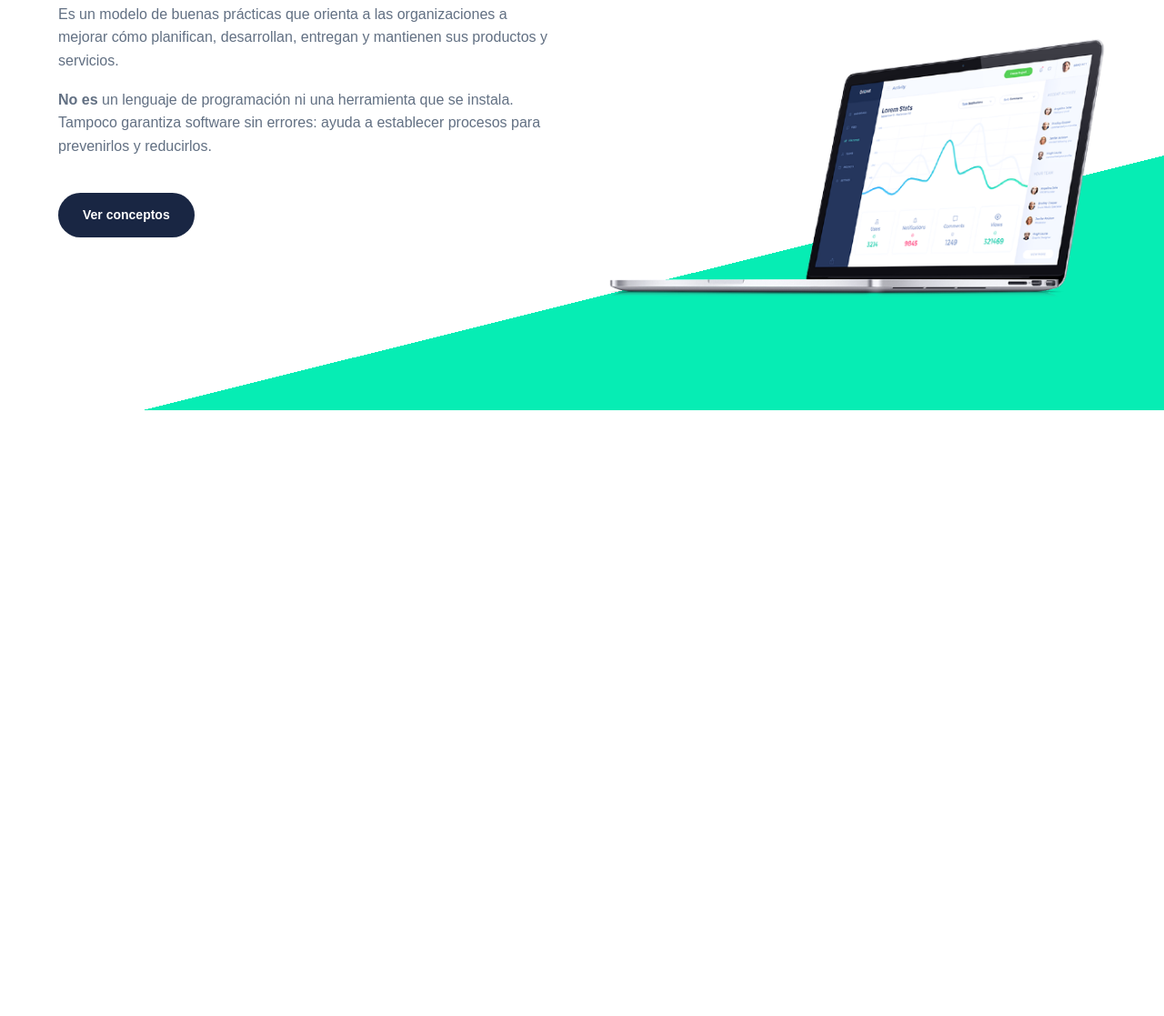
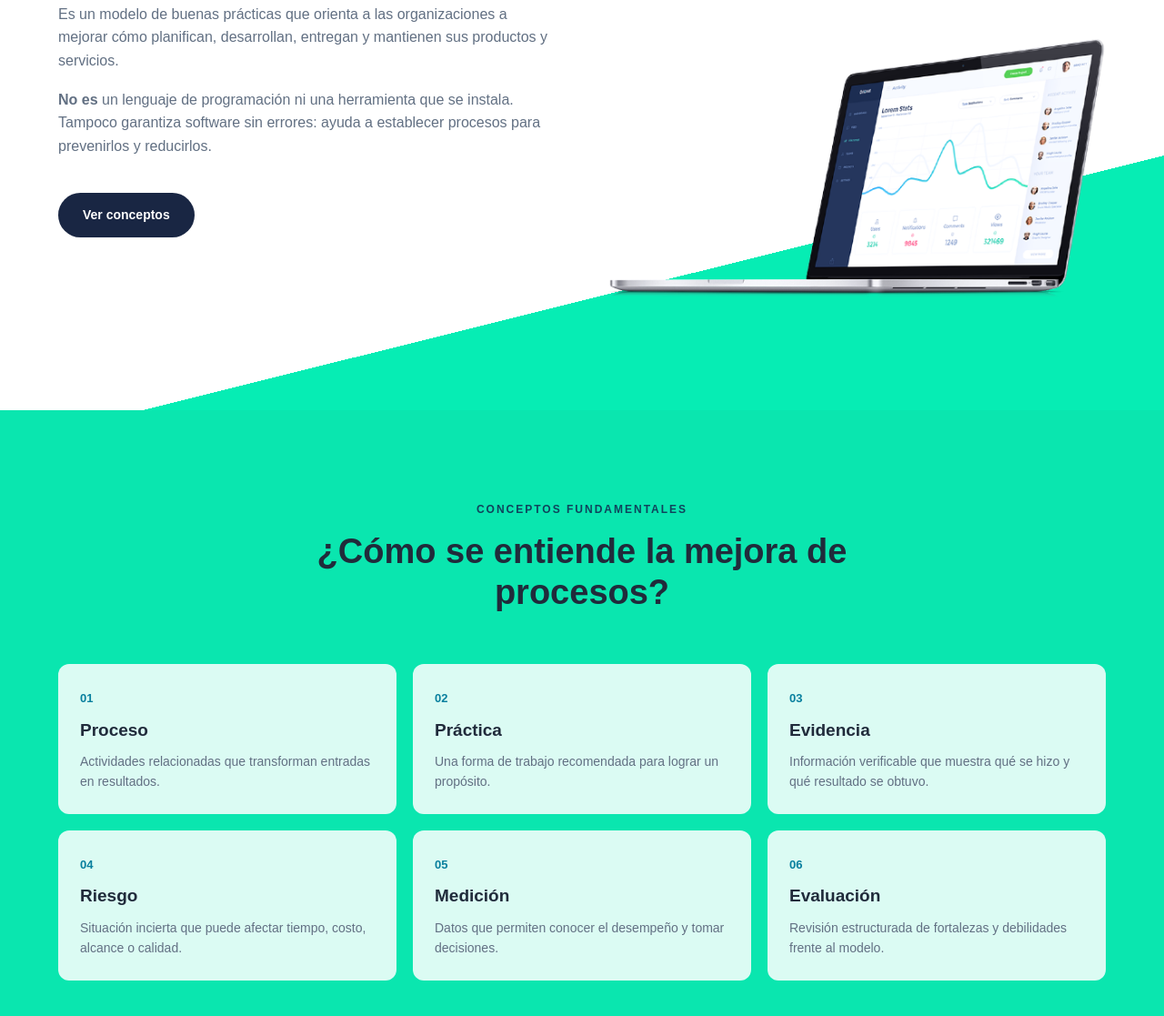
Before and after one commit to sebastiansoto435/CMMI, a plain HTML site: page index.html in a window 1280 px wide. Shown: the part 1509-2626 px from the top of the page at 91% size. Before the commit the page ends 1960 px from the top, so only its background shows below. Drawn offline with Linux system fonts and the light colour scheme; files whose address does not match are found by name.

Commit message:
acomodo los coceptos de cmmi

```diff
--- a/index.html
+++ b/index.html
@@ -74,7 +74,23 @@
             </div>
         </section>
 
-
+        <!-- conceptos -->
+        <section class="seccion conceptos" id="conceptos">
+            <div class="contenedor">
+                <div class="titulo">
+                    <p class="etiqueta">CONCEPTOS FUNDAMENTALES</p>
+                    <h2>¿Cómo se entiende la mejora de procesos?</h2>
+                </div>
+                <div class="conceptos-cajas">
+                    <article><span>01</span><h3>Proceso</h3><p>Actividades relacionadas que transforman entradas en resultados.</p></article>
+                    <article><span>02</span><h3>Práctica</h3><p>Una forma de trabajo recomendada para lograr un propósito.</p></article>
+                    <article><span>03</span><h3>Evidencia</h3><p>Información verificable que muestra qué se hizo y qué resultado se obtuvo.</p></article>
+                    <article><span>04</span><h3>Riesgo</h3><p>Situación incierta que puede afectar tiempo, costo, alcance o calidad.</p></article>
+                    <article><span>05</span><h3>Medición</h3><p>Datos que permiten conocer el desempeño y tomar decisiones.</p></article>
+                    <article><span>06</span><h3>Evaluación</h3><p>Revisión estructurada de fortalezas y debilidades frente al modelo.</p></article>
+                </div>
+            </div>
+        </section>
 
 
     </main>
--- a/styles/style.css
+++ b/styles/style.css
@@ -207,3 +207,39 @@ nav{
     object-fit: contain;
     align-self: flex-end;
 }
+/* conceptos */
+
+.conceptos{
+    background: #0ae6af;
+}
+
+.conceptos .etiqueta{
+    color: #10435c !important;
+}
+
+.conceptos-cajas{
+    display: grid;
+    grid-template-columns: repeat(3,1fr);
+    gap: 18px;
+}
+
+.conceptos-cajas article{
+    padding: 24px;
+    border-radius: 12px;
+    background: #ffffffda;
+}
+
+.conceptos-cajas span{
+    font-size: 13px;
+    font-weight: bold;
+    color: #087f9e;
+}
+
+.conceptos-cajas h3{
+    font-size: 19px;
+    margin: 8px 0px;
+}
+
+.conceptos-cajas p{
+    font-size: 14px;
+}
```
